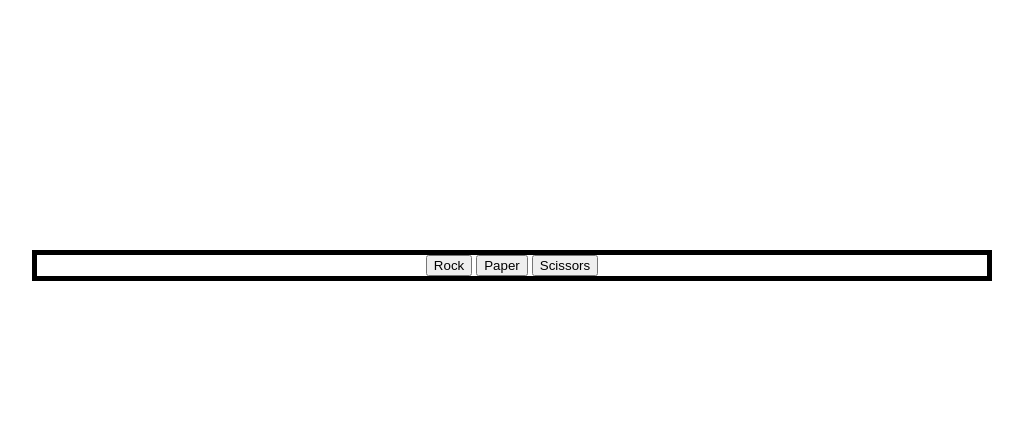
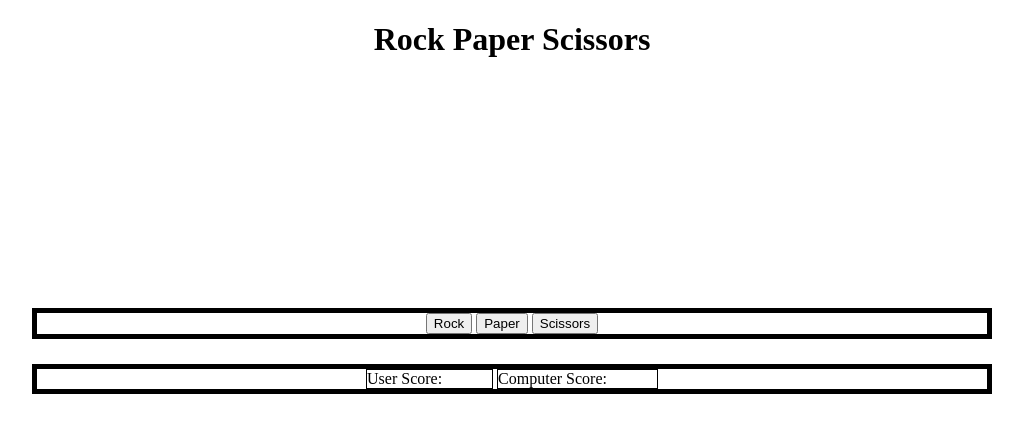
Before and after one commit to benbudomo/rock-paper-scissors, a plain HTML site: page index.html in a window 1280 px wide. Shown: the whole page, without its empty margins (128-1151 px from the left). Drawn offline with Linux system fonts and the light colour scheme.

Commit message:
Add header and scores sections

```diff
--- a/index.html
+++ b/index.html
@@ -8,6 +8,9 @@
     </head>
     <body>
         <div id="wrapper">
+            <header>
+                <h1>Rock Paper Scissors</h1>
+            </header>
             <!-- <div id="startButton">
                 <button type="button" onclick="">Click Me!</button>
             </div> -->
@@ -19,9 +22,20 @@
             </div>
 
             <div id="gameResults">
+                <div id="userScore">
+                    User Score:
+                </div>
+                <div id="computerScore">
+                    Computer Score:
+                </div>
+
+            </div>
+
+            <div id="playAgain">
 
             </div>
         </div>
+        <!-- Scripts -->
+        <script type="application/javascript" src="game-function.js"></script>
     </body>
-    <script type="application/javascript" src="gameFunction.js"></script>
 </html>
--- a/style.css
+++ b/style.css
@@ -8,9 +8,34 @@
     padding-left:  10px;
 }
 
+h1 {
+    text-align: center;
+}
+
 #gameButton {
     border-style: solid;
     border-width: 5px;
     text-align: center;
     margin-top: 250px;
 }
+
+#gameResults {
+    border-style: solid;
+    border-width: 5px;
+    text-align: center;
+    margin-top: 25px;
+}
+
+#userScore {
+    border-style: solid;
+    border-width: 1px;
+    display: inline-block;
+    padding-right: 50px;
+}
+
+#computerScore {
+    border-style: solid;
+    border-width: 1px;
+    display: inline-block;
+    padding-right: 50px;
+}
```
